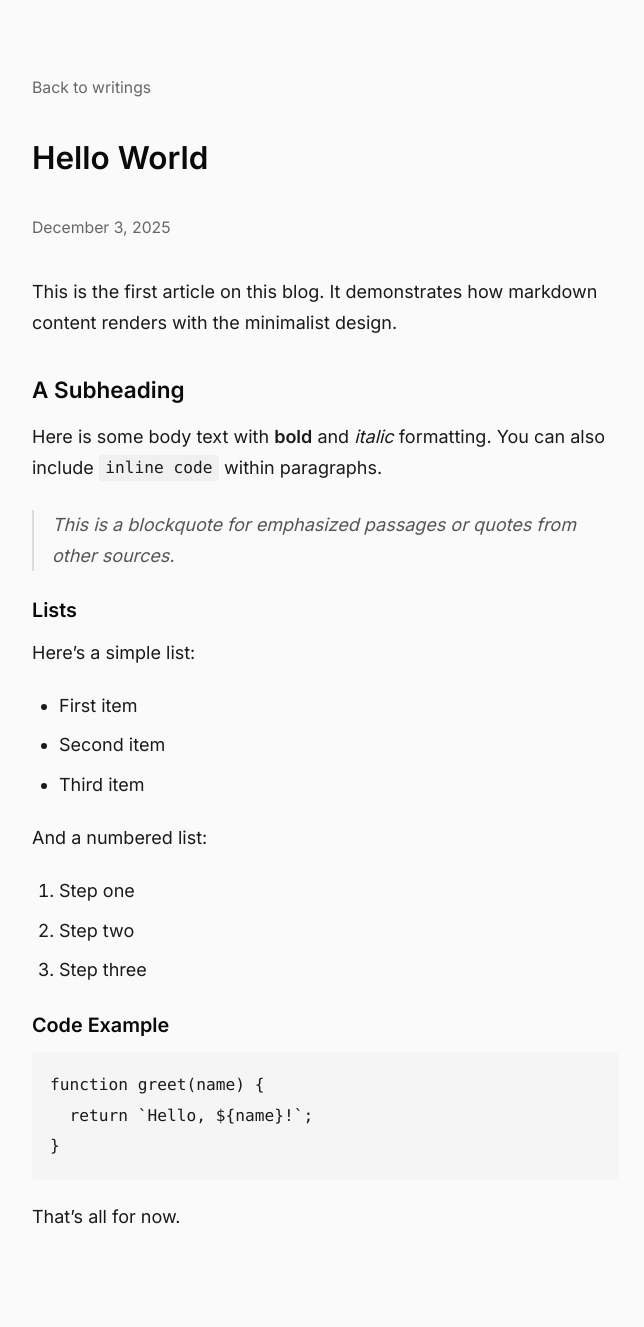
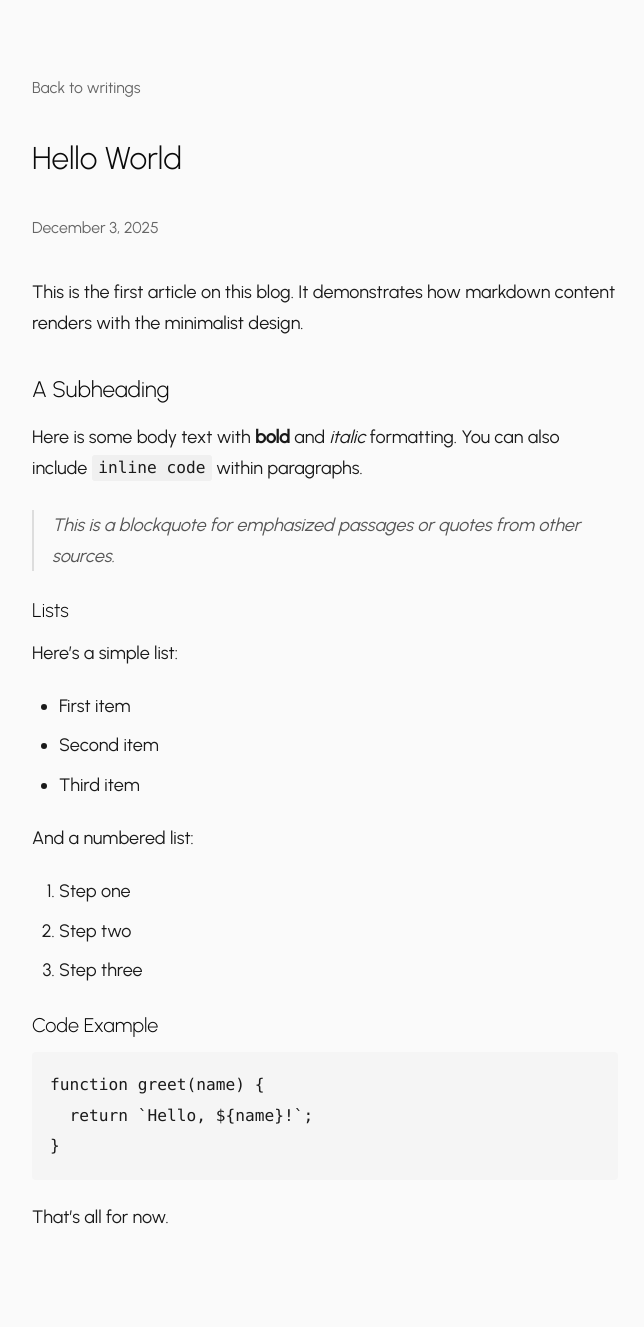
Before and after one commit to lialexlin/blog, a Jekyll site: the page built from hello-world.md, in a window 1280 px wide. Shown: the whole page, without its empty margins (315-959 px from the left). Built offline with Jekyll 4.4.1, drawn with Linux system fonts in a browser that asks for light colours.

Commit message:
Switch font from Inter to Urbanist
- Apple-like geometric sans-serif
- Light weight (300) for headings
- More elegant and airy feel

🤖 Generated with [Claude Code](https://claude.com/claude-code)

Co-Authored-By: Claude <noreply@anthropic.com>

```diff
--- a/_layouts/default.html
+++ b/_layouts/default.html
@@ -6,7 +6,7 @@
   <title>{{ page.title | default: site.title }}</title>
   <link rel="preconnect" href="https://fonts.googleapis.com">
   <link rel="preconnect" href="https://fonts.gstatic.com" crossorigin>
-  <link href="https://fonts.googleapis.com/css2?family=Inter:wght@400;500;600&display=swap" rel="stylesheet">
+  <link href="https://fonts.googleapis.com/css2?family=Urbanist:wght@300;400;500&display=swap" rel="stylesheet">
   <link rel="stylesheet" href="{{ '/styles.css' | relative_url }}">
 </head>
 <body>
--- a/_layouts/post.html
+++ b/_layouts/post.html
@@ -6,7 +6,7 @@
   <title>{{ page.title }}</title>
   <link rel="preconnect" href="https://fonts.googleapis.com">
   <link rel="preconnect" href="https://fonts.gstatic.com" crossorigin>
-  <link href="https://fonts.googleapis.com/css2?family=Inter:wght@400;500;600&display=swap" rel="stylesheet">
+  <link href="https://fonts.googleapis.com/css2?family=Urbanist:wght@300;400;500&display=swap" rel="stylesheet">
   <link rel="stylesheet" href="{{ '/styles.css' | relative_url }}">
 </head>
 <body>
--- a/styles.css
+++ b/styles.css
@@ -13,7 +13,7 @@ html {
 }
 
 body {
-  font-family: 'Inter', -apple-system, BlinkMacSystemFont, sans-serif;
+  font-family: 'Urbanist', -apple-system, BlinkMacSystemFont, sans-serif;
   font-weight: 400;
   line-height: 1.7;
   color: #1a1a1a;
@@ -27,7 +27,7 @@ main {
 }
 
 h1, h2, h3 {
-  font-weight: 600;
+  font-weight: 300;
   line-height: 1.3;
   color: #0a0a0a;
 }
```
